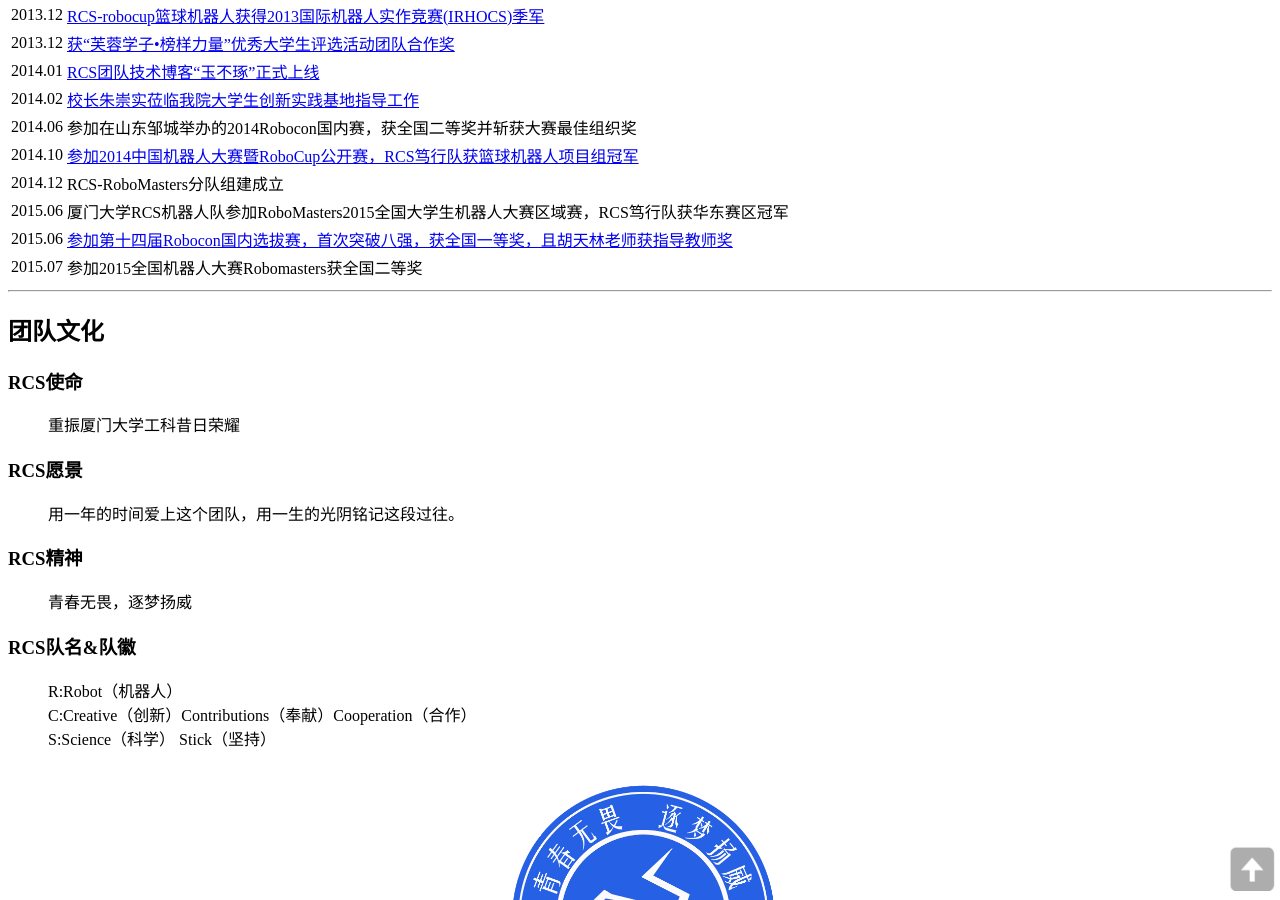
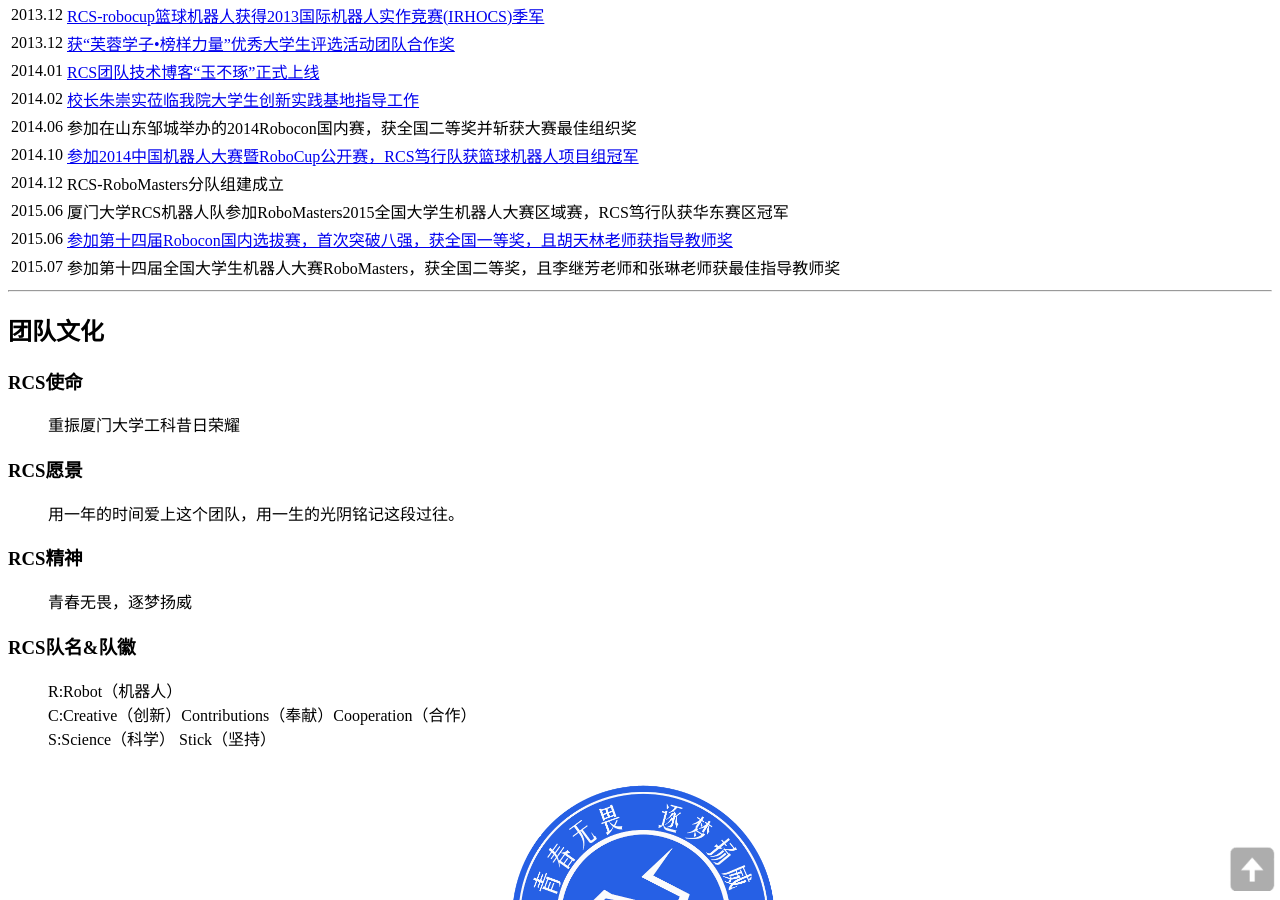
Before and after one commit to RCSTech/RCSTech.github.io, a Jekyll site: the page built from about.md, in a window 1280 px wide and 900 px high, scrolled down 1163 px. Built offline with Jekyll 4.4.1, drawn with Linux system fonts in a browser that asks for light colours; nearby versions of some CDN libraries.

Commit message:
RoboMasters
参加第十四届全国大学生机器人大赛RoboMasters，获全国二等奖，且李继芳老师和张琳老师获最佳指导教师奖

```diff
--- a/about.md
+++ b/about.md
@@ -156,7 +156,7 @@
 </tr>
 <tr>
     <td>2015.07</td>
-    <td>参加2015全国机器人大赛Robomasters获全国二等奖</td>
+    <td>参加第十四届全国大学生机器人大赛RoboMasters，获全国二等奖，且李继芳老师和张琳老师获最佳指导教师奖</td>
 </tr>
 </table>
 
```
